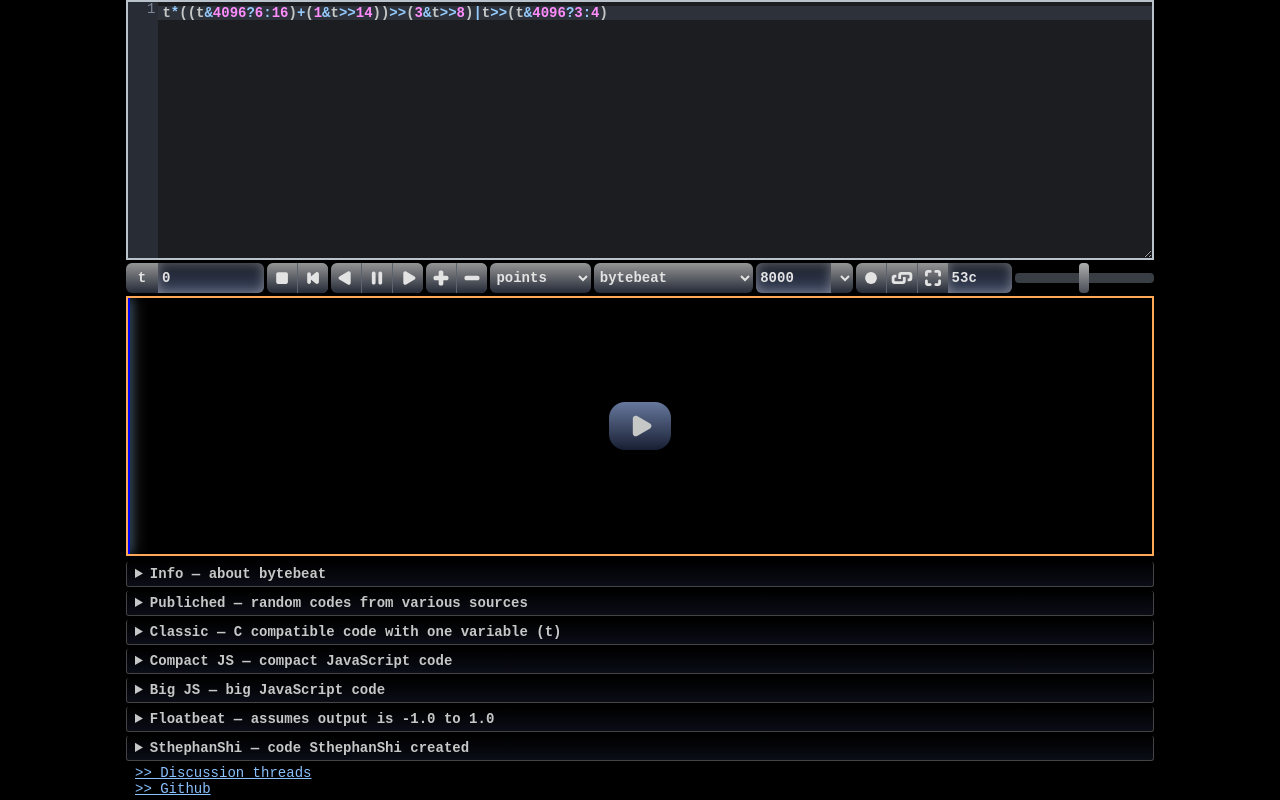
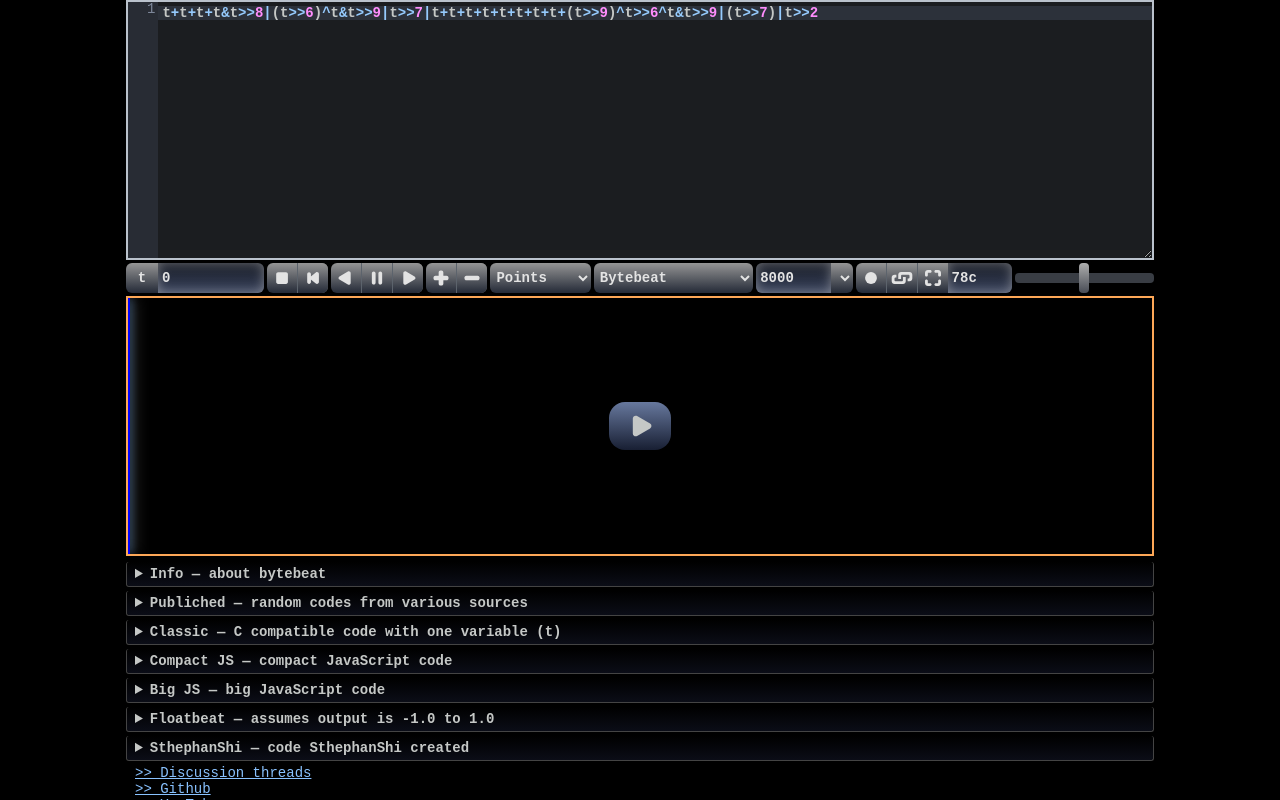
Before and after one commit to emelchenkoe/emelbeat, a website: page index.html in a window 1280 px wide. Drawn offline with Linux system fonts and the light colour scheme.

Commit message:
Update index.html

```diff
--- a/index.html
+++ b/index.html
@@ -5,18 +5,19 @@
 	<meta http-equiv="Content-Type" content="text/html; charset=utf-8">
 	<meta name="viewport" content="width=device-width, initial-scale=1">
 	<meta name="description" content="Bytebeat player with a collection of many formulas from around the internet">
-	<title>Bytebeat 1.1</title>
+	<title>GFLJBeat - GiraffeFamilyLifeJungleSimulator2100's Bytebeat composer</title>
 	<link rel="canonical" href="https://cokufaqikk.github.io/bytebeat/"/>
 	<link rel="shortcut icon" href="favicon.png">
 	<link rel="stylesheet" type="text/css" href="bytebeat.css?version=2023022000">
 	<link rel="modulepreload" href="./scripts/audioProcessor.mjs?version=2023022000">
 	<script type="module" async src="./scripts/bytebeat.mjs?version=2023022000"></script>
+	<meta name="google-site-verification" content="xWk4G31CIlzt1VxeWtAWBvHkNyj3cTBRPkn3R-LTE6Y" />
 </head>
 <body>
 	<main id="content">
 		<section id="container-fixed">
 			<div id="editor-container">
-				<textarea  id="editor-default" spellcheck="false">t*((t&4096?6:16)+(1&t>>14))>>(3&t>>8)|t>>(t&4096?3:4)</textarea>
+				<textarea  id="editor-default" spellcheck="false">t+t+t+t&t>>8|(t>>6)^t&t>>9|t>>7|t+t+t+t+t+t+t+t+(t>>9)^t>>6^t&t>>9|(t>>7)|t>>2</textarea>
 			</div>
 			<div class="controls">
 				<div class="controls-group controls-grow">
@@ -55,13 +56,33 @@
 					</button>
 				</div>
 				<select id="control-drawmode" class="control-select controls-grow" title="Drawing mode">
-					<option value="Points" selected>points</option>
-					<option value="Waveform">waveform</option>
+					<option value="Points" selected>Points</option>
+					<option value="Waveform">Waveform</option>
 				</select>
 				<select id="control-mode" class="control-select controls-grow" title="Sound mode">
-					<option value="Bytebeat" selected>bytebeat</option>
-					<option value="Signed Bytebeat">signed bytebeat</option>
-					<option value="Floatbeat">floatbeat</option>
+					<option class="song-options" value="Bytebeat" selected>Bytebeat</option>
+					<option class="song-options"  value="Signed Bytebeat">Signed Bytebeat</option>
+					<option class="song-options"  value="Floatbeat">Floatbeat</option>
+					<option class="song-options" value="Bitbeat" title="&quot;&amp;1&quot; view of code. Exotic mode.">Bitbeat</option>
+					<option class="song-options"  value="2048" title="Wraps around at 2048 instead of 256. Exotic mode.">2048</option>
+					<option class="song-options"  value="logmode" title="&quot;log2()*32&quot; view of code. Exotic mode.">Logmode</option>
+					<option class="song-options"  value="logHack" title="Logmode, but suppourts negative numbers.">LogHack</option>
+					<option class="song-options"  value="logHack2" title="LogHack, but 128 added. Multiplies by 16 instead. Especially exotic with numbers from -1 to 1.">LogHack2</option>
+					<option class="song-options"  value="sinmode" title="&quot;sin()*32&quot; view of code. Exotic mode.">Sinmode</option>
+					<option class="song-options"  value="tanmode" title="&quot;tan()*32&quot; view of code. Exotic mode.">Tanmode</option>
+					<option class="song-options"  value="cosmode" title="&quot;cos()*32&quot; view of code. Exotic mode.">Cosmode</option>
+					<option class="song-options"  value="absmode" title="&quot;abs()*32&quot; view of code. Exotic mode.">Absmode</option>
+					<option class="song-options"  value="cbrtmode" title="&quot;cbrt()*32&quot; view of code. Exotic mode.">Cbrtmode</option>
+					<option class="song-options"  value="sinhmode" title="&quot;sinh()*32&quot; view of code. Exotic mode.">Sinhmode</option>
+					<option class="song-options"  value="asinmode" title="&quot;asin()*32&quot; view of code. Exotic mode.">Asinmode</option>
+					<option class="song-options"  value="acosmode" title="&quot;acos()*32&quot; view of code. Exotic mode.">Acosmode</option>
+					<option class="song-options"  value="atanmode" title="&quot;atan()*32&quot; view of code. Exotic mode.">Atanmode</option>
+					<option class="song-options"  value="coshmode" title="&quot;cosh()*32&quot; view of code. Exotic mode.">Coshmode</option>
+					<option class="song-options"  value="tanhmode" title="&quot;tanh()*32&quot; view of code. Exotic mode.">Tanhmode</option>
+					<option class="song-options"  value="log10mode" title="&quot;log10()*32&quot; view of code. Exotic mode.">Log10mode</option>
+					<option class="song-options"  value="sqrtmode" title="&quot;sqrt()*32&quot; view of code. Exotic mode.">Sqrtmode</option>
+
+				</select>
 				</select>
 				<div class="controls-group controls-grow">
 					<input type="text" id="control-samplerate" title="Set sample rate (in Hz) then press Enter">
@@ -126,6 +147,8 @@
 					<br>
 					This website is the fork of <a href="http://entropedia.co.uk/generative_music/" target="_blank">8-bit Generative Composer</a> by <a href="http://twitter.com/paul_hayes/" target="_blank">@paul_hayes</a>.<br>
 					Forked by SthephanShi aka Viraya.
+					<br>
+					Credit to CHASYXX for exotic modes.
 				</article>
 			</details>
 			<details class="library-content">
@@ -171,8 +194,11 @@
 				<div id="library-sthephanshi" class="library-container"></div>
 			</details>
 			<footer>
-				<a class="link" href="/btb/" title="Bytebeat discussion threads" target="_blank">&gt;&gt; Discussion threads</a><br>
-				<a class="link" href="https://github.com/SthephanShinkufag/bytebeat-composer" title="Github repo" target="_blank">&gt;&gt; Github</a>
+				<a class="link" href="https://dollchan.net/btb/" title="Bytebeat discussion threads" target="_blank">&gt;&gt; Discussion threads</a><br>
+				<a class="link" href="https://github.com/GFLJS2100-user/GFLJBeat" title="Github repo" target="_blank">&gt;&gt; Github</a><br>
+				<a class="link" href="https://youtube.com/channel/UCIqLs87nHDtKJR3Ox_ym5cw" title="YouTube channel" target="_blank">&gt;&gt; YouTube</a>
+				<br>
+				<script type="text/javascript">var year = new Date();document.write(year.getFullYear());</script> GiraffeFamilyLifeJungleSimOmegaFrogFile2100
 			</footer>
 		</section>
 	</main>
@@ -223,4 +249,4 @@
 		</svg>
 	</div>
 </body>
-</html>
+					</html>
```
